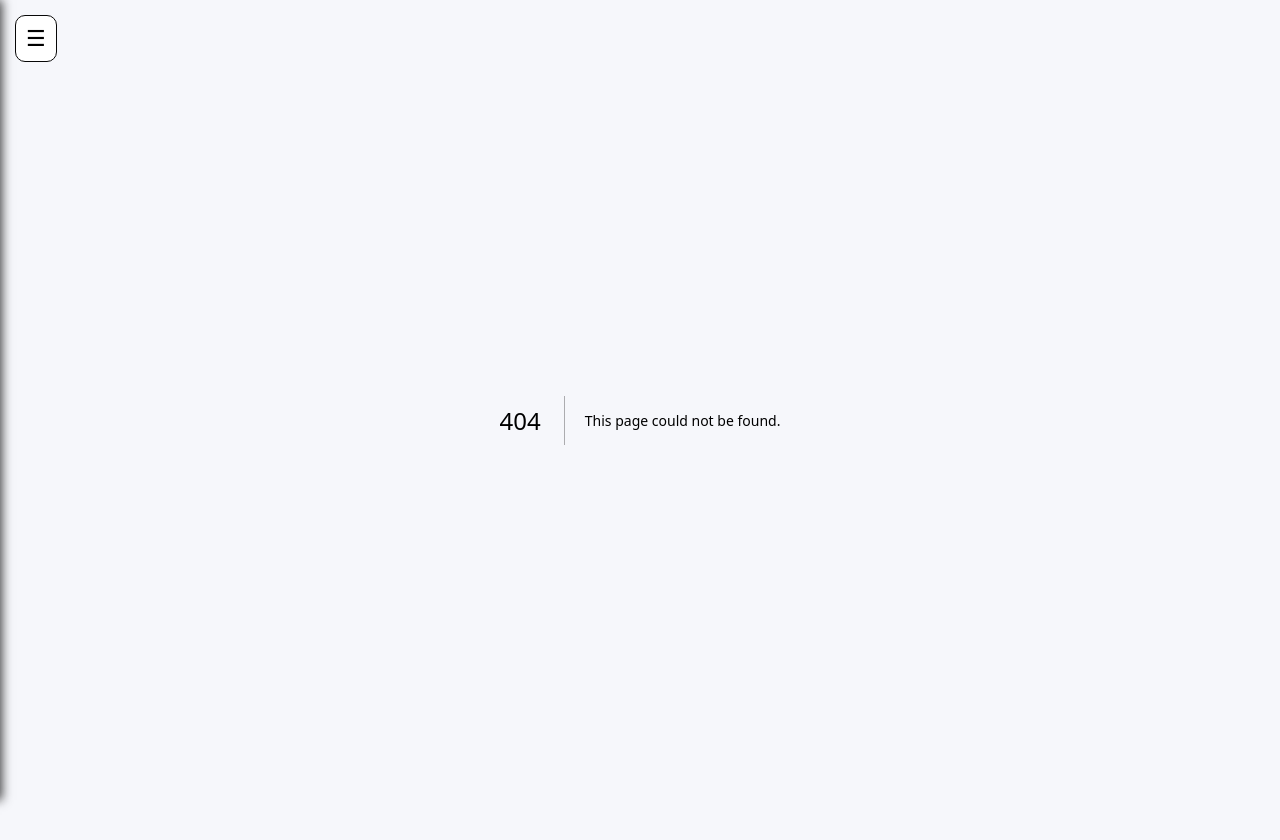
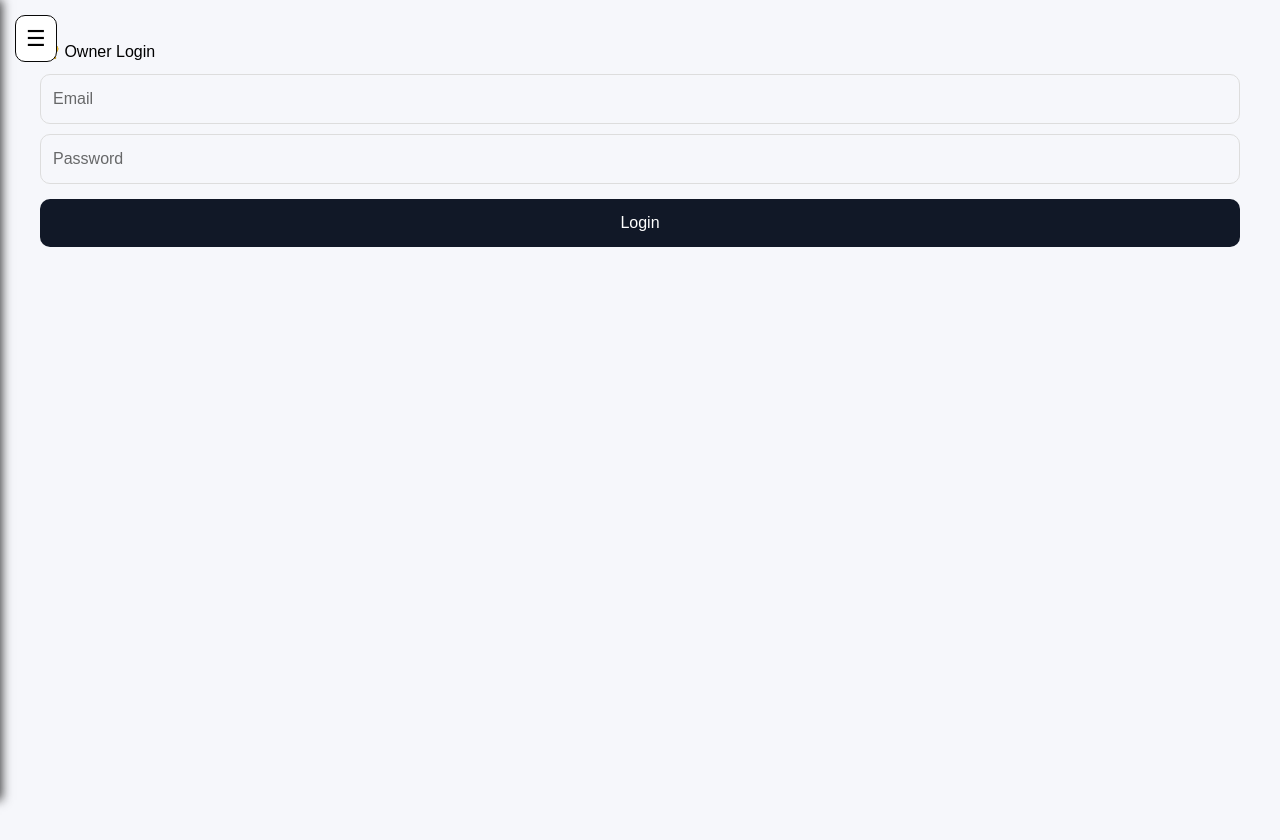
Before and after one commit to AmaniElTrabulsi/ward_cosmetics, a Next.js app: page /admin-login in a window 1280 px wide. Before the commit this address had no page. Built offline with nearby package versions, Linux system fonts and the light colour scheme; no server answers.

Commit message:
admin dashboard

```diff
--- /dev/null
+++ b/app/admin-login/page.tsx
@@ -0,0 +1,86 @@
+"use client";
+
+import { useState } from "react";
+import { useRouter } from "next/navigation";
+import { supabase } from "@/lib/supabase";
+
+export default function AdminLogin() {
+  const router = useRouter();
+
+  const [email, setEmail] = useState("");
+  const [password, setPassword] = useState("");
+  const [error, setError] = useState("");
+
+  async function login() {
+    setError("");
+
+    const { data, error } = await supabase
+      .from("admins")
+      .select("*")
+      .eq("email", email)
+      .eq("password", password)
+      .maybeSingle();
+
+    if (error || !data) {
+      setError("❌ Invalid login");
+      return;
+    }
+
+    // save session
+    localStorage.setItem("admin", JSON.stringify(data));
+
+    router.push("/owner-dashboard");
+  }
+
+  return (
+    <div style={styles.page}>
+      <h1 style={{ color: "black" }}>🔐 Owner Login</h1>
+
+      <input
+        placeholder="Email"
+        value={email}
+        onChange={(e) => setEmail(e.target.value)}
+        style={styles.input}
+      />
+
+      <input
+        placeholder="Password"
+        type="password"
+        value={password}
+        onChange={(e) => setPassword(e.target.value)}
+        style={styles.input}
+      />
+
+      {error && <p style={{ color: "red" }}>{error}</p>}
+
+      <button onClick={login} style={styles.btn}>
+        Login
+      </button>
+    </div>
+  );
+}
+
+const styles: any = {
+  page: {
+    padding: 20,
+    minHeight: "100vh",
+    background: "#f6f7fb",
+  },
+  input: {
+    display: "block",
+    width: "100%",
+    padding: 12,
+    marginTop: 10,
+    borderRadius: 10,
+    border: "1px solid #ddd",
+  },
+  btn: {
+    marginTop: 15,
+    width: "100%",
+    padding: 12,
+    background: "#111827",
+    color: "white",
+    borderRadius: 10,
+    border: "none",
+  },
+};
--- /dev/null
+++ b/app/owner-dashboard/page.tsx
@@ -0,0 +1,240 @@
+"use client";
+
+import { useEffect, useState } from "react";
+import { supabase } from "@/lib/supabase";
+
+export default function OwnerDashboard() {
+  const [sales, setSales] = useState<any[]>([]);
+  const [items, setItems] = useState<any[]>([]);
+  const [products, setProducts] = useState<any[]>([]);
+  const [loading, setLoading] = useState(true);
+
+  const [selectedDate, setSelectedDate] = useState("");
+  const [selectedMonth, setSelectedMonth] = useState("");
+
+  useEffect(() => {
+    const admin = localStorage.getItem("admin");
+
+    if (!admin) {
+      window.location.href = "/admin-login";
+      return;
+    }
+
+    loadData();
+  }, []);
+
+  async function loadData() {
+    setLoading(true);
+
+    const [{ data: salesData }, { data: itemsData }, { data: productData }] =
+      await Promise.all([
+        supabase.from("sales").select("*"),
+        supabase.from("sale_items").select("*"),
+        supabase.from("products").select("*"),
+      ]);
+
+    setSales(salesData || []);
+    setItems(itemsData || []);
+    setProducts(productData || []);
+    setLoading(false);
+  }
+
+  /* ================= FILTER ================= */
+
+  const filteredSales = sales.filter((s) => {
+    const d = new Date(s.created_at);
+
+    const matchDay =
+      selectedDate === "" ||
+      d.toISOString().split("T")[0] === selectedDate;
+
+    const matchMonth =
+      selectedMonth === "" ||
+      d.toISOString().slice(0, 7) === selectedMonth;
+
+    return matchDay && matchMonth;
+  });
+
+  const saleIds = filteredSales.map((s) => s.id);
+
+  const filteredItems = items.filter((i) =>
+    saleIds.includes(i.sale_id)
+  );
+
+  const revenue = filteredSales.reduce(
+    (sum, s) => sum + Number(s.total || 0),
+    0
+  );
+
+  const itemsSold = filteredItems.reduce(
+    (sum, i) => sum + (i.quantity || 0),
+    0
+  );
+
+  /* ================= PRODUCT STATS ================= */
+
+  const productStats = products
+    .map((p) => {
+      const related = filteredItems.filter(
+        (i) => i.product_id === p.id
+      );
+
+      const qtySold = related.reduce(
+        (sum, i) => sum + (i.quantity || 0),
+        0
+      );
+
+      const revenue = related.reduce(
+        (sum, i) =>
+          sum + (i.quantity || 0) * Number(i.price || 0),
+        0
+      );
+
+      return { ...p, qtySold, revenue };
+    })
+    .filter((p) => p.qtySold > 0)
+    .sort((a, b) => b.qtySold - a.qtySold);
+
+  const lowStock = products.filter(
+    (p) => (p.stock_quantity || 0) <= 5
+  );
+
+  if (loading) {
+    return <p style={{ color: "black" }}>Loading...</p>;
+  }
+
+  return (
+    <div style={styles.page}>
+      <h1 style={styles.title}>👑 Owner Dashboard</h1>
+
+      {/* FILTERS */}
+      <div style={styles.filters}>
+        <input
+          type="date"
+          value={selectedDate}
+          onChange={(e) => setSelectedDate(e.target.value)}
+          style={styles.input}
+        />
+
+        <input
+          type="month"
+          value={selectedMonth}
+          onChange={(e) => setSelectedMonth(e.target.value)}
+          style={styles.input}
+        />
+      </div>
+
+      {/* STATS */}
+      <div style={styles.grid}>
+        <div style={styles.card}>
+          <h3 style={styles.text}>💰 Revenue</h3>
+          <p style={styles.big}>{revenue.toFixed(2)}</p>
+        </div>
+
+        <div style={styles.card}>
+          <h3 style={styles.text}>🧾 Sales</h3>
+          <p style={styles.big}>{filteredSales.length}</p>
+        </div>
+
+        <div style={styles.card}>
+          <h3 style={styles.text}>📦 Items Sold</h3>
+          <p style={styles.big}>{itemsSold}</p>
+        </div>
+      </div>
+
+      {/* PRODUCTS */}
+      <h2 style={styles.section}>🛒 Product Performance</h2>
+
+      <div style={styles.grid}>
+        {productStats.map((p) => (
+          <div key={p.id} style={styles.card}>
+            <h3 style={styles.text}>{p.name}</h3>
+            <p style={styles.text}>Qty: {p.qtySold}</p>
+            <p style={styles.text}>
+              Revenue: {p.revenue.toFixed(2)}
+            </p>
+          </div>
+        ))}
+      </div>
+
+      {/* LOW STOCK */}
+      <h2 style={styles.section}>⚠️ Low Stock</h2>
+
+      <div style={styles.grid}>
+        {lowStock.map((p) => (
+          <div key={p.id} style={styles.alertCard}>
+            <h3 style={styles.text}>{p.name}</h3>
+            <p style={styles.text}>
+              Stock: {p.stock_quantity}
+            </p>
+          </div>
+        ))}
+      </div>
+    </div>
+  );
+}
+
+/* ================= STYLES ================= */
+
+const styles: any = {
+  page: {
+    padding: 20,
+    background: "#f2f3f8",
+    minHeight: "100vh",
+  },
+
+  title: {
+    color: "black",
+    fontSize: 24,
+    marginBottom: 20,
+  },
+
+  section: {
+    marginTop: 20,
+    color: "black",
+  },
+
+  filters: {
+    display: "flex",
+    gap: 10,
+    marginBottom: 15,
+  },
+
+  input: {
+    padding: 10,
+    borderRadius: 10,
+    border: "1px solid #ccc",
+    color: "black",
+    background: "white",
+  },
+
+  grid: {
+    display: "grid",
+    gridTemplateColumns: "repeat(2, 1fr)",
+    gap: 12,
+  },
+
+  card: {
+    background: "white",
+    padding: 15,
+    borderRadius: 12,
+    color: "black", // ✅ IMPORTANT FIX
+  },
+
+  alertCard: {
+    background: "#fee2e2",
+    padding: 15,
+    borderRadius: 12,
+    color: "black", // ✅ IMPORTANT FIX
+  },
+
+  text: {
+    color: "black",
+  },
+
+  big: {
+    fontSize: 20,
+    fontWeight: "bold",
+    color: "black",
+  },
+};
--- a/app/page.tsx
+++ b/app/page.tsx
@@ -11,12 +11,12 @@ export default function Home() {
     { title: "Register", icon: "🧾", route: "/register", color: "#10b981" },
     { title: "Add Product", icon: "➕", route: "/admin/add-product", color: "#f59e0b" },
     { title: "Dashboard", icon: "📊", route: "/dashboard", color: "#ef4444" },
+    { title: "Admin-Login", icon: "📊", route: "/admin-login", color: "#97cd19" },
   ];
 
   return (
     <div style={styles.page}>
       <h1 style={styles.title}>Ward Cosmetics</h1>
-      <p style={styles.subtitle}>Modern Inventory & POS System</p>
 
       <div style={styles.grid}>
         {cards.map((c) => (
```
